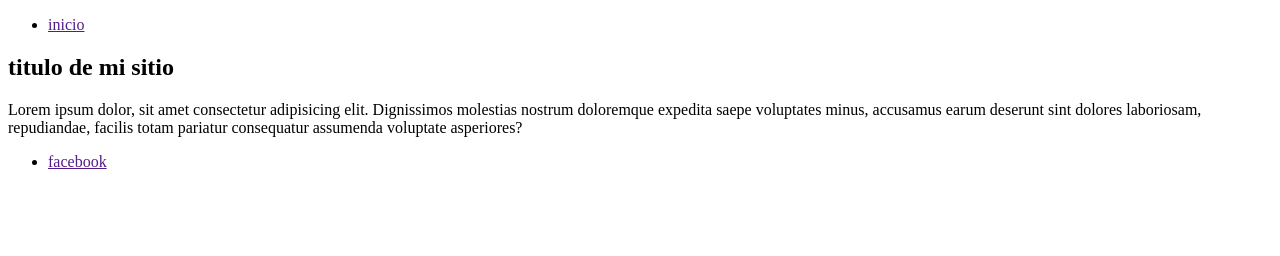
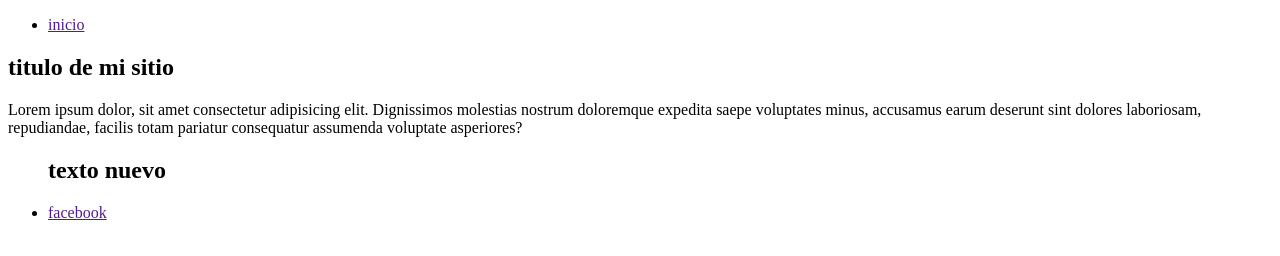
Before and after one commit to cardenasmaximiliano/afterDeGit, a plain HTML site: page index.html in a window 1280 px wide. Drawn offline with Linux system fonts and the light colour scheme.

Commit message:
creacion de texto

```diff
--- a/index.html
+++ b/index.html
@@ -21,6 +21,7 @@
     </main>
     <footer>
         <ul>
+            <h2>texto nuevo</h2>
             <li><a href="">facebook</a></li>
         </ul>
     </footer>
```
